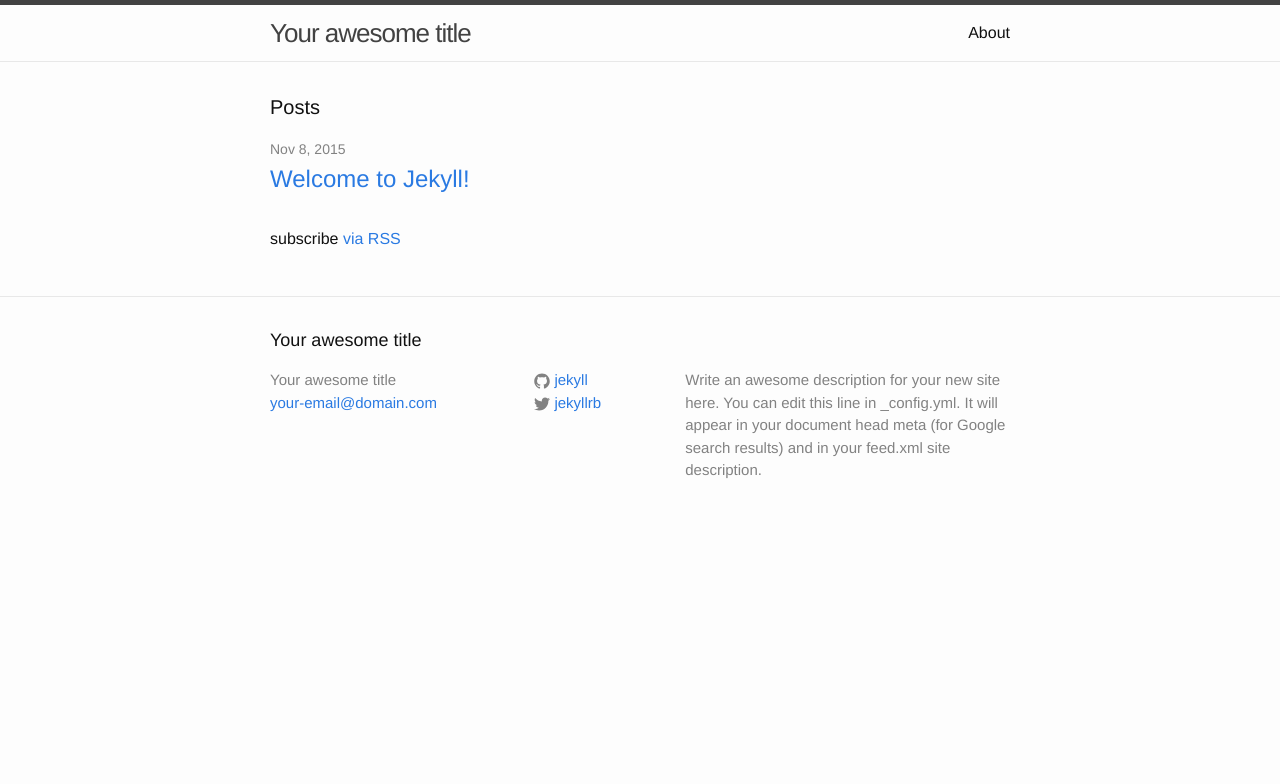
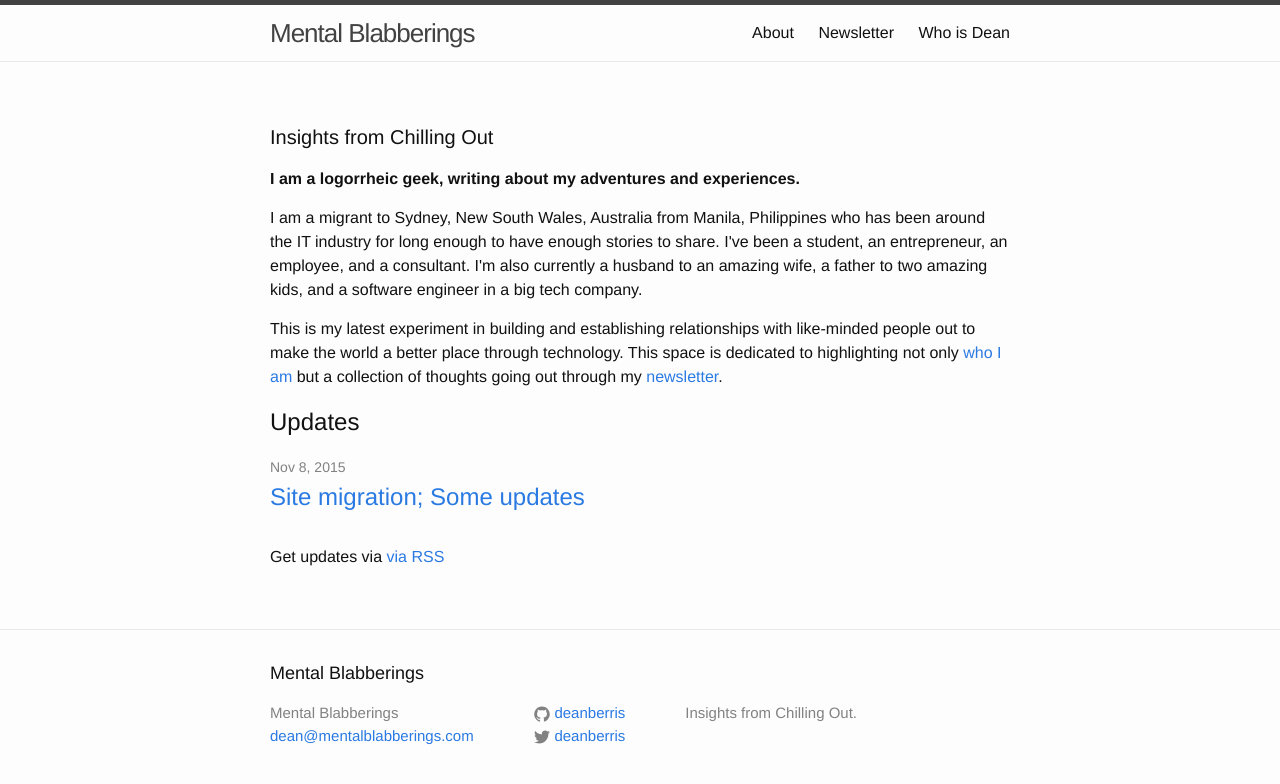
Before and after one commit to deanberris/deanberris.github.io, a Jekyll site: the page built from index.html, in a window 1280 px wide. Shown: the top 784 px of the page. Built offline with Jekyll 4.4.1, drawn with Linux system fonts in a browser that asks for light colours.

Commit message:
Generate with jekyll

```diff
--- a/_config.yml
+++ b/_config.yml
@@ -1,14 +1,12 @@
 # Site settings
-title: Your awesome title
-email: your-email@domain.com
+title: Mental Blabberings
+email: dean@mentalblabberings.com
 description: > # this means to ignore newlines until "baseurl:"
-  Write an awesome description for your new site here. You can edit this
-  line in _config.yml. It will appear in your document head meta (for
-  Google search results) and in your feed.xml site description.
+  Insights from Chilling Out.
 baseurl: "" # the subpath of your site, e.g. /blog/
-url: "http://yourdomain.com" # the base hostname & protocol for your site
-twitter_username: jekyllrb
-github_username:  jekyll
+url: "http://mentalblabberings.com" # the base hostname & protocol for your site
+twitter_username: deanberris
+github_username:  deanberris
 
 # Build settings
 markdown: kramdown
--- a/index.html
+++ b/index.html
@@ -1,11 +1,21 @@
 ---
-layout: default
+layout: page
 ---
 
 <div class="home">
-
-  <h1 class="page-heading">Posts</h1>
-
+  <h1 class="page-heading">Insights from Chilling Out</h1>
+  <p><b>I am a logorrheic geek, writing about my adventures and experiences.</b></p>
+  <p>I am a migrant to Sydney, New South Wales, Australia from Manila,
+  Philippines who has been around the IT industry for long enough to have
+  enough stories to share. I've been a student, an entrepreneur, an employee,
+  and a consultant. I'm also currently a husband to an amazing wife, a father
+  to two amazing kids, and a software engineer in a big tech company.</p>
+  <p>This is my latest experiment in building and establishing relationships
+  with like-minded people out to make the world a better place through
+  technology. This space is dedicated to highlighting not only
+  <a href="/who-is-dean">who I am</a> but a collection of thoughts going out through
+  my <a href="/newsletter">newsletter</a>.</p>
+  <h1>Updates</h1>
   <ul class="post-list">
     {% for post in site.posts %}
       <li>
@@ -18,6 +28,6 @@ layout: default
     {% endfor %}
   </ul>
 
-  <p class="rss-subscribe">subscribe <a href="{{ "/feed.xml" | prepend: site.baseurl }}">via RSS</a></p>
+  <p class="rss-subscribe">Get updates via <a href="{{ "/feed.xml" | prepend: site.baseurl }}">via RSS</a></p>
 
 </div>
```
Also changed, not shown: _posts/2015-11-08-some-updates.markdown (added, +38 -0 lines), _posts/2015-11-08-welcome-to-jekyll.markdown (deleted, +0 -25 lines), about.md (+6 -3 lines), newsletter.md (added, +63 -0 lines), who-is-dean.md (added, +31 -0 lines), 1 other file.
